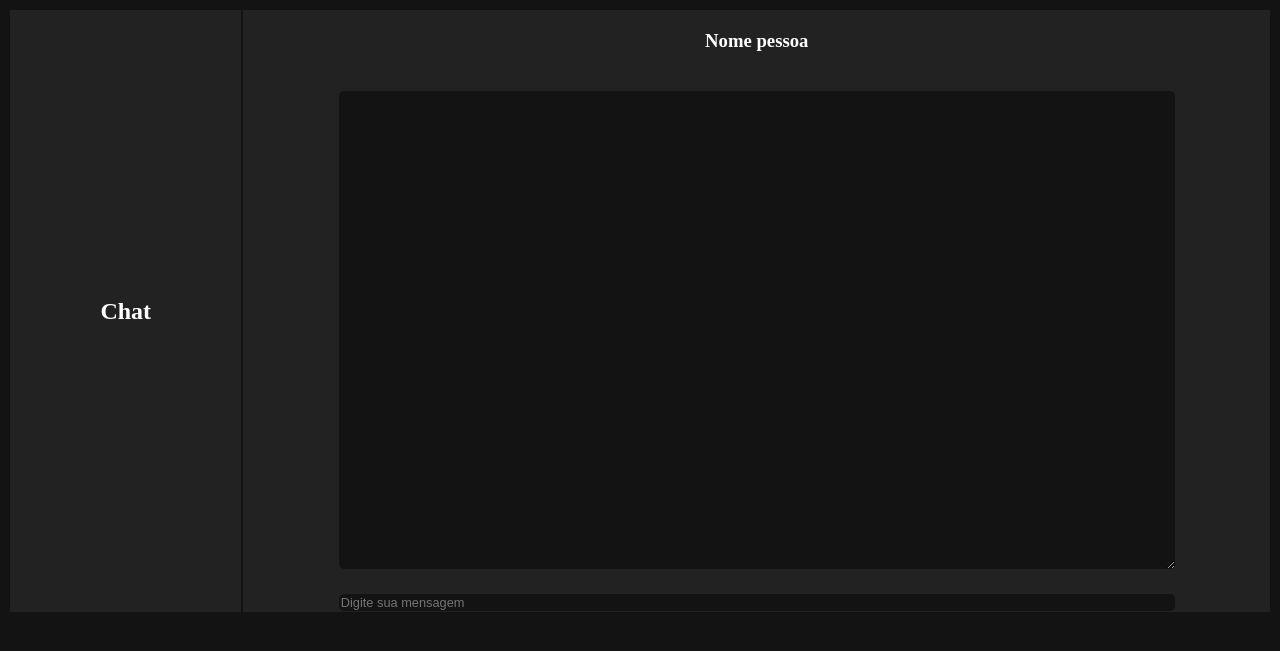
After one commit to olokorre/notificador, a Flask app: page /chat in a window 1280 px wide. The commit adds this page. Shown: the top 651 px of the page. Run offline with Flask 2, Linux system fonts and the light colour scheme; lists and menus that the app fills with data are empty; parts of the project's set-up code (start-up, migrations or seed data) failed here and were passed over; some libraries are stand-ins or nearby versions.

Commit message:
chats rooms

```diff
--- a/main.py
+++ b/main.py
@@ -275,10 +275,15 @@ def delete_questionnaires(path):
     if data_base.get_type_account(user) == "Professor" and data_base.is_questionnaires(path): data_base.delete_quiz(path)
     return redirect('/panel')
 
+#chat
+@app.route('/chat')
+def chat():
+    return render_template('chat.html')
+
 #rotas websocket
 @socketio.on('joined')
-def joined(message):
-    room = 'main_room'
+def joined(rooms):
+    room = rooms['room']
     session['room'] = room
     join_room(room)
     menssage = data_base.get_menssage(room)
--- /dev/null
+++ b/static/css/page_chat.css
@@ -0,0 +1,38 @@
+body {
+    color: white;
+    background-color: #131313;
+}
+
+th {
+    background-color:#222222;
+}
+
+#box {
+    width: 70em;
+}
+
+#a {
+    width: 20em;
+}
+
+#chat {
+    margin-top: 2%;
+    font-size: clamp(10px,1vw,20px);
+    color: white;
+    background-color: #131313;
+    width: 65em;
+    height: 37em;
+    border:none;
+    border-radius: 5px;
+    margin-bottom: 2%;
+}
+
+#text {
+    font-size: clamp(10px,1vw,20px);
+    color: white;
+    width: 65em;
+    background-color: #131313;
+    border:none;
+    border-radius: 5px;
+    height: 7%;
+}
--- a/static/js/chat.js
+++ b/static/js/chat.js
@@ -3,7 +3,7 @@ var socket;
 $(document).ready(function(){
     socket = io();
     socket.on('connect', function() {
-        socket.emit('joined', {});
+        socket.emit('joined', { room: 'main_room' });
     });
     socket.on('status', function(data) {
         $('#chat').val('');
--- /dev/null
+++ b/templates/chat.html
@@ -0,0 +1,33 @@
+<!DOCTYPE html>
+<html lang="en">
+<head>
+    <link rel="stylesheet" href="/css/page_chat.css">
+    <link rel="shortcut icon" href="/images/fire.png">
+    <script type="text/javascript" src="//code.jquery.com/jquery-1.4.2.min.js"></script>
+    <script src="//cdnjs.cloudflare.com/ajax/libs/socket.io/2.2.0/socket.io.js" integrity="sha256-yr4fRk/GU1ehYJPAs8P4JlTgu0Hdsp4ZKrx8bDEDC3I=" crossorigin="anonymous"></script>
+    <script src='/js/chat.js'></script>
+    <meta charset="UTF-8">
+    <meta http-equiv="X-UA-Compatible" content="IE=edge">
+    <meta name="viewport" content="width=device-width, initial-scale=1.0">
+    <title>Chat - Notificador</title>
+</head>
+<body>
+    <div id='content'>
+        <table>
+            <th id='a'>
+                <div id='chats'>
+                    <h2>Chat</h2>
+                </div>
+            </th>
+            <th id='box'>
+                <div id='chat_box'>
+                    <h3>Nome pessoa</h3>
+                    <textarea id="chat" readonly></textarea>
+                    <br />
+                    <input id="text" placeholder="Digite sua mensagem">
+                </div>
+            </th>
+        </table>
+    </div>
+</body>
+</html>
--- a/templates/index.html
+++ b/templates/index.html
@@ -6,6 +6,7 @@
     <div id="home-page">
         <h1>Bem vindo {{name}}!</h1>
         <a href='/panel'><button>Painel do {{type_account}}</button></a>
+        <a href='/chat'><button>Questionamentos</button></a>
         <a href='/logout'><button>Sair</button></a>
     </div>
 </div>
```
